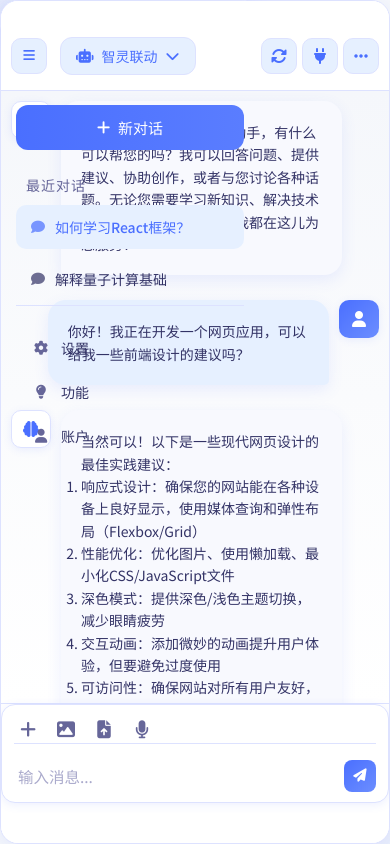
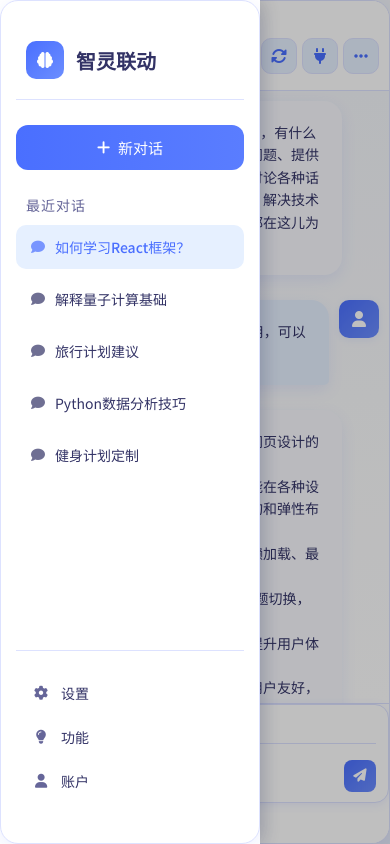
Before and after one commit to zkf516/AIAgent, a Vue app: page / in a window 390 px wide. Both pictures are taken after a click on the button 29 px from the left and 55 px from the top of the page. Built offline with nearby package versions, Linux system fonts and the light colour scheme.

Commit message:
SidebarHistory安卓端UI适配

```diff
--- a/src/components/SidebarHistory.vue
+++ b/src/components/SidebarHistory.vue
@@ -78,6 +78,7 @@ function onSidebarAbsTransitionEnd(e) {
     isSidebarCollapsed.value = true
   }
 }
+
 </script>
 
 
@@ -176,6 +177,7 @@ function onSidebarAbsTransitionEnd(e) {
 .history-list {
     overflow-y: auto;
     flex: 1;
+    max-height: 55vh;
 }
 
 .history-item {
@@ -246,10 +248,10 @@ function onSidebarAbsTransitionEnd(e) {
   width: 260px;
   min-width: 0;
   max-width: 260px;
+  position: relative;
   transition: width 0.3s cubic-bezier(.55,0,.1,1), margin-right 0.3s cubic-bezier(.55,0,.1,1);
   overflow: visible;
   will-change: width, margin-right;
-  position: relative;
   flex-shrink: 0;
   margin-right: 15px;
   opacity: 1;
@@ -281,4 +283,42 @@ function onSidebarAbsTransitionEnd(e) {
   opacity: 0;
   pointer-events: none;
 }
+
+
+/* 手机端侧边栏覆盖全屏 + 遮罩 */
+@media (max-width: 768px) {
+  .sidebar {
+      padding: 40px 15px;
+  }
+
+  .sidebar-outer {
+    width: 260px;
+    height: 100vh;
+    position: fixed;
+    top: 0;
+    left: 0;
+    z-index: 100;
+    box-shadow: 2px 0 20px rgba(0,0,0,0.2);
+    transition: transform 0.3s cubic-bezier(.55,0,.1,1);
+    background: var(--card-bg);
+    /* 默认隐藏在左侧 */
+    transform: translateX(-100%);
+  }
+
+  .sidebar-outer.collapsed {
+    /* 隐藏时左移 */
+    transform: translateX(-100%);
+  }
+
+  .sidebar-outer:not(.collapsed) {
+    /* 展开时滑入 */
+    transform: translateX(0);
+  }
+
+
+  .history-list {
+    max-height: 45vh;
+  }
+}
+
 </style>
--- a/src/main.css
+++ b/src/main.css
@@ -490,17 +490,6 @@ textarea::placeholder {
         flex-direction: column;
     }
 
-    .sidebar {
-        width: 100%;
-        margin-right: 0;
-        margin-bottom: 15px;
-        max-height: 200px;
-    }
-
-    .history-list {
-        max-height: 100px;
-    }
-
     .function-panel {
         width: 280px;
         right: 20px;
--- a/src/views/ChatPage.vue
+++ b/src/views/ChatPage.vue
@@ -14,6 +14,7 @@
       @select-conversation="selectConversation"
       @go-user-info="goUserInfo"
     />
+    <div v-if="isMobile && showSidebar" class="sidebar-mask" @click="toggleSidebar"></div>
     <!-- 主聊天区 -->
     <div class="main-content">
       <div class="top-bar">
@@ -199,6 +200,7 @@ function startVoiceInput() {
 }
 // showSidebar控制侧边栏显示
 const showSidebar = ref(false)
+const isMobile = computed(() => window.innerWidth <= 768)
 function toggleSidebar() {
   showSidebar.value = !showSidebar.value
 }
@@ -308,4 +310,27 @@ function toggleFunctionPanel() {
   z-index: 10;
 }
 /* 输入栏已用 fixed，无需额外处理 */
+
+/* 手机端侧边栏覆盖全屏 + 遮罩 */
+@media (max-width: 768px) {
+  /* 遮罩层 */
+  .sidebar-mask {
+    position: fixed;
+    top: 0;
+    left: 0;
+    right: 0;
+    bottom: 0;
+    background: rgba(0,0,0,0.25);
+    z-index: 99;
+    transition: opacity 0.3s;
+    opacity: 1;
+    pointer-events: auto;
+  }
+
+  .sidebar-mask.hide {
+    opacity: 0;
+    pointer-events: none;
+  }
+}
+
 </style>
```
Also changed, not shown: 5 other files (tests, documents, lock files or other folders).
